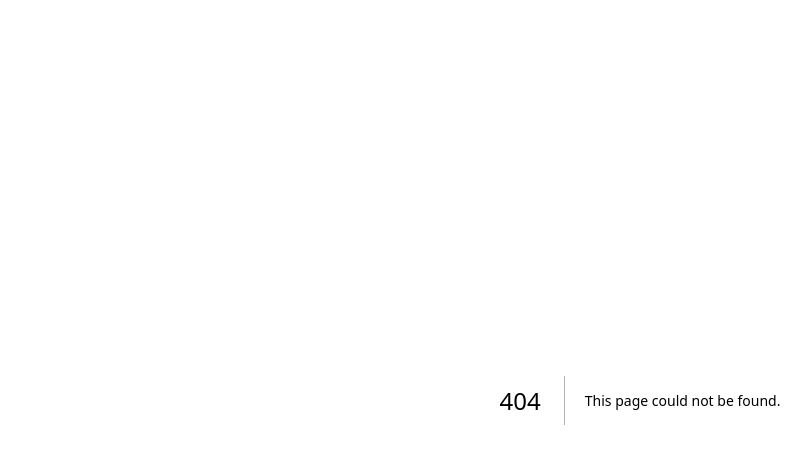
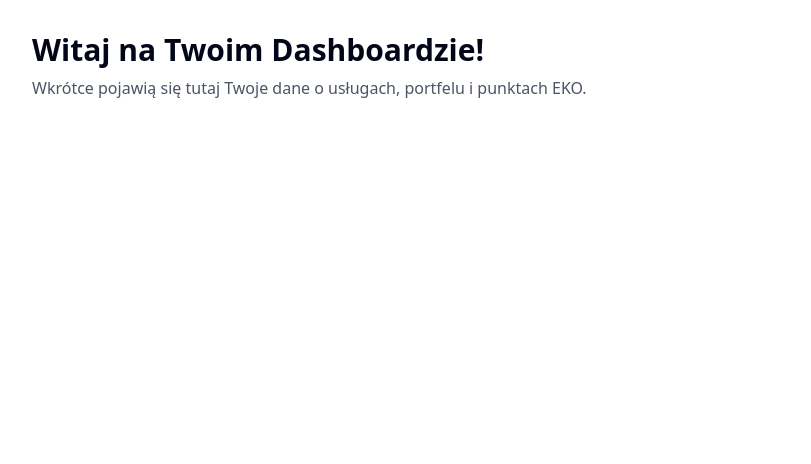
Before and after one commit to dominik-hvln/eko-hosting-panel, a Next.js app: page /dashboard in a window 1280 px wide. Before the commit this address had no page. Shown: the top 464 px of the page, without its empty margins (0-811 px from the left). Built offline with nearby package versions, Linux system fonts and the light colour scheme.

Commit message:
feat(auth): implement token storage and redirect on login

```diff
--- /dev/null
+++ b/src/app/dashboard/page.tsx
@@ -0,0 +1,11 @@
+export default function DashboardPage() {
+    return (
+        <div className="p-8">
+            <h1 className="text-3xl font-bold">Witaj na Twoim Dashboardzie!</h1>
+            <p className="mt-2 text-gray-600">
+                Wkrótce pojawią się tutaj Twoje dane o usługach, portfelu i punktach
+                EKO.
+            </p>
+        </div>
+    );
+}
--- a/src/app/login/page.tsx
+++ b/src/app/login/page.tsx
@@ -1,4 +1,4 @@
-'use client'; // <-- Kluczowa linijka! Mówi Next.js, że ten komponent jest interaktywny i działa w przeglądarce.
+'use client';
 
 import { Button } from '@/components/ui/button';
 import {
@@ -11,20 +11,20 @@ import {
 } from '@/components/ui/card';
 import { Input } from '@/components/ui/input';
 import { Label } from '@/components/ui/label';
-import { useState } from 'react'; // Importujemy hook useState
+import { useState } from 'react';
+import { useRouter } from 'next/navigation'; // <-- 1. Importujemy useRouter do przekierowań
 
 export default function LoginPage() {
-    // Tworzymy "stan" dla naszych pól formularza
+    const router = useRouter(); // <-- 2. Inicjalizujemy router
     const [email, setEmail] = useState('');
     const [password, setPassword] = useState('');
     const [error, setError] = useState('');
 
     const handleSubmit = async (e: React.FormEvent) => {
-        e.preventDefault(); // Zapobiegamy domyślnemu przeładowaniu strony
-        setError(''); // Resetujemy błąd przy każdej próbie
+        e.preventDefault();
+        setError('');
 
         try {
-            // Wysyłamy zapytanie do naszego backendu na porcie 4000
             const res = await fetch('http://localhost:4000/auth/login', {
                 method: 'POST',
                 headers: {
@@ -34,16 +34,20 @@ export default function LoginPage() {
             });
 
             if (!res.ok) {
-                // Jeśli odpowiedź serwera nie jest pomyślna (np. błąd 401)
                 const errorData = await res.json();
                 throw new Error(errorData.message || 'Nie udało się zalogować.');
             }
 
-            // Jeśli logowanie się udało
             const data = await res.json();
-            console.log('Zalogowano pomyślnie! Token:', data.access_token);
-            // TODO: W przyszłości zapiszemy token i przekierujemy użytkownika
-            alert('Zalogowano pomyślnie!');
+
+            // --- NOWA LOGIKA ---
+            // 3. Zapisujemy token w pamięci lokalnej przeglądarki
+            localStorage.setItem('access_token', data.access_token);
+
+            // 4. Przekierowujemy użytkownika na dashboard
+            router.push('/dashboard');
+            // --- KONIEC NOWEJ LOGIKI ---
+
         } catch (err: any) {
             console.error(err);
             setError(err.message);
@@ -52,7 +56,6 @@ export default function LoginPage() {
 
     return (
         <main className="flex min-h-screen items-center justify-center bg-gray-100">
-            {/* Używamy <form> zamiast <div> */}
             <form onSubmit={handleSubmit}>
                 <Card className="w-full max-w-sm">
                     <CardHeader>
@@ -64,7 +67,6 @@ export default function LoginPage() {
                     <CardContent className="grid gap-4">
                         <div className="grid gap-2">
                             <Label htmlFor="email">Email</Label>
-                            {/* Łączymy inputy z naszym stanem */}
                             <Input
                                 id="email"
                                 type="email"
@@ -84,11 +86,12 @@ export default function LoginPage() {
                                 onChange={(e) => setPassword(e.target.value)}
                             />
                         </div>
-                        {/* Wyświetlamy błąd, jeśli wystąpi */}
                         {error && <p className="text-sm font-medium text-red-500">{error}</p>}
                     </CardContent>
                     <CardFooter>
-                        <Button type="submit" className="w-full">Zaloguj się</Button>
+                        <Button type="submit" className="w-full">
+                            Zaloguj się
+                        </Button>
                     </CardFooter>
                 </Card>
             </form>
```
